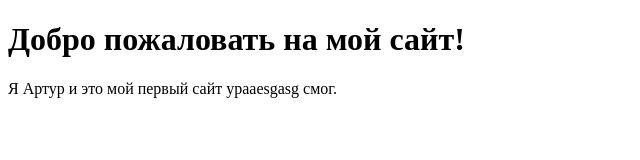
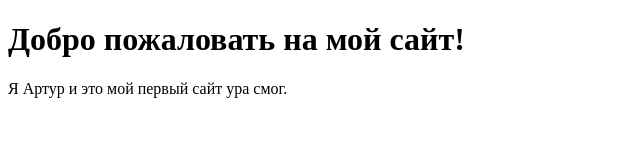
Before and after one commit to ArturSafin/firs.site, a plain HTML site: page index.html in a window 1280 px wide. Shown: the full height of the page, 0-640 px from the left. Drawn offline with Linux system fonts and the light colour scheme.

Commit message:
Update index.html

```diff
--- a/index.html
+++ b/index.html
@@ -7,6 +7,6 @@
 </head>
 <body>
     <h1>Добро пожаловать на мой сайт!</h1>
-    <p>Я Артур и это мой первый сайт ураaesgasg смог.</p>
+    <p>Я Артур и это мой первый сайт ура смог.</p>
 </body>
 </html>
```
